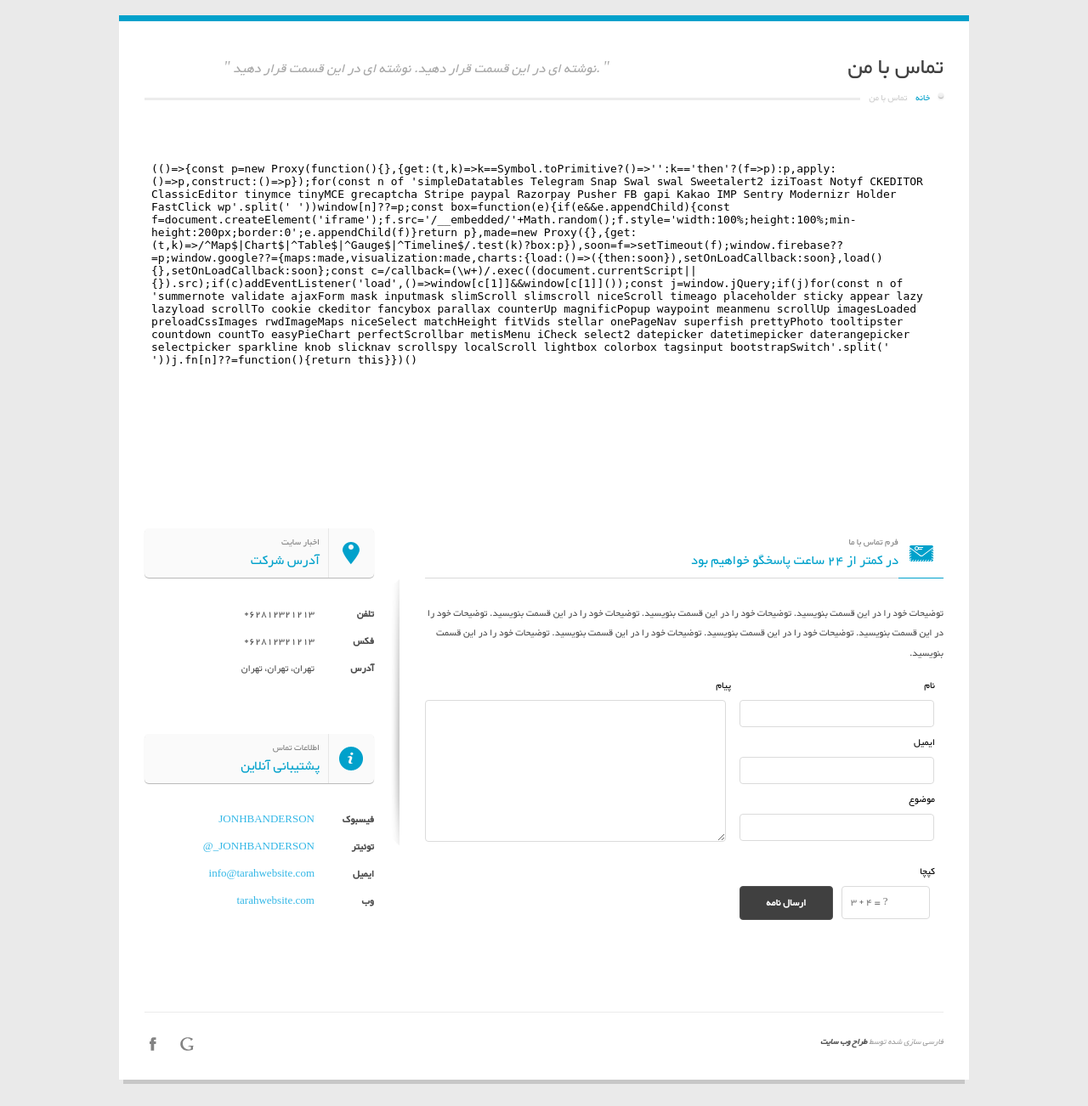
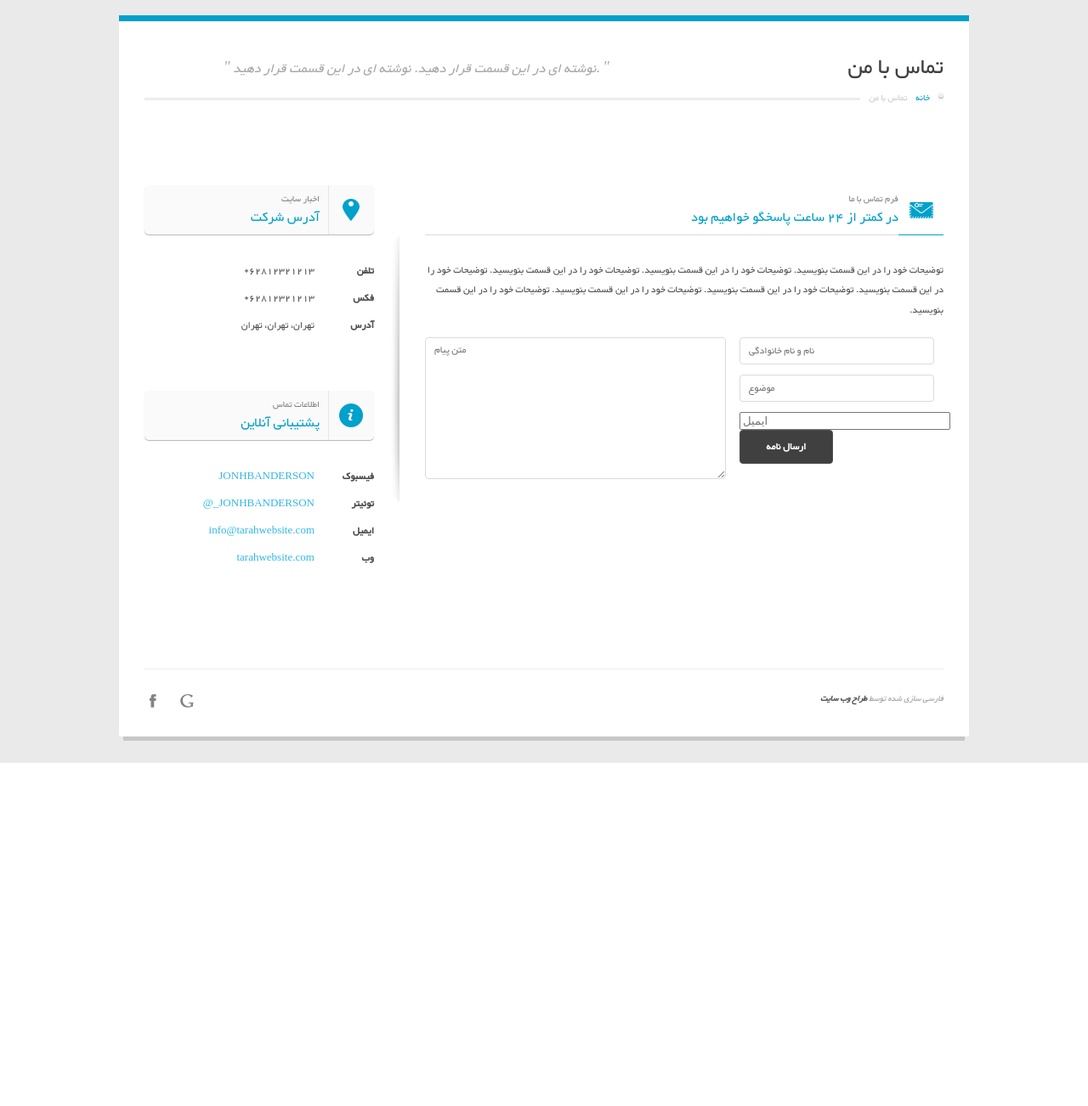
Before and after one commit to zrahmanidev/my-personal-website, a Django app: page /contact in a window 1280 px wide. Shown: the part 162-1464 px from the top of the page at 85% size. After the commit the page ends 1060 px from the top, so only its background shows below. Run offline with Django 5.2, Linux system fonts and the light colour scheme; some libraries are stand-ins or nearby versions.

Commit message:
[contact form] updated

```diff
--- /dev/null
+++ b/core/components/CaptchaComponent.py
@@ -0,0 +1,5 @@
+from captcha.fields import CaptchaTextInput
+
+
+class CustomCaptchaTextInput(CaptchaTextInput):
+    template_name = 'custom_captcha_field.html'
--- /dev/null
+++ b/page/form.py
@@ -0,0 +1,51 @@
+from django import forms
+from captcha.fields import CaptchaField
+
+from core.components.CaptchaComponent import CustomCaptchaTextInput
+from page.models import ContactUs
+
+
+class ContactUsForm(forms.ModelForm):
+    name = forms.CharField(
+        label='نام و نام خانوادگی',
+        max_length=50,
+        error_messages={
+            'required': 'نام  و نام خانوادگی را وارد کنید',
+            'max_lenght': 'نام و نام خانوادگی نمیتواند بیشتر از 50 کاراکتر باشد'
+
+        },
+        widget=forms.TextInput(attrs={
+            'class': 'clear full',
+            'placeholder': 'نام و نام خانوادگی',
+            'required': 'required'
+        }),
+        required=True
+    )
+    subject = forms.CharField(label='عنوان', widget=forms.TextInput(attrs={
+        'class': 'clear full',
+        'placeholder': 'موضوع'
+    })
+                              )
+    email = forms.EmailField(label='ایمیل', widget=forms.EmailInput(
+        attrs={
+            'class': 'clear full',
+            'placeholder': 'ایمیل'
+        }))
+    message = forms.CharField(label='متن پیام', widget=forms.Textarea(
+        attrs={
+            'class': 'clear full',
+            'placeholder': 'متن پیام',
+            # 'rows': 5
+            # 'id': 'message'
+        }
+    ))
+    captcha = CaptchaField(
+        widget=CustomCaptchaTextInput,
+        error_messages={'required': 'کد امنیتی را وارد کنید'},  # تغییر در این پیام خطا
+        label='کد امنیتی',  # اضافه کردن برچسب برای فیلد Captcha
+        required=True  # تنظیم فیلد Captcha به عنوان ضروری
+    )
+
+    class Meta:
+        model = ContactUs
+        fields = '__all__'
--- a/page/templates/contact.html
+++ b/page/templates/contact.html
@@ -35,13 +35,13 @@
         <!-- end breadcumb -->
 
         <!-- start google map -->
-        <div class="container_940">
-            <div class="grid_940">
-                <iframe class="google_map_iframe"
-                        src="https://maps.google.com/maps?f=q&amp;source=s_q&amp;hl=en&amp;geocode=&amp;q=Plaza+Bapindo&amp;aq=&amp;sll=37.0625,-95.677068&amp;sspn=34.176059,86.572266&amp;ie=UTF8&amp;hq=Plaza+Bapindo&amp;hnear=&amp;radius=15000&amp;ll=-6.22396,106.807612&amp;spn=0.071946,0.071946&amp;t=m&amp;output=embed"></iframe>
-            </div>
-            <div class="clear"></div>
-        </div>
+{#        <div class="container_940">#}
+{#            <div class="grid_940">#}
+{#                <iframe class="google_map_iframe"#}
+{#                        src="https://maps.google.com/maps?f=q&amp;source=s_q&amp;hl=en&amp;geocode=&amp;q=Plaza+Bapindo&amp;aq=&amp;sll=37.0625,-95.677068&amp;sspn=34.176059,86.572266&amp;ie=UTF8&amp;hq=Plaza+Bapindo&amp;hnear=&amp;radius=15000&amp;ll=-6.22396,106.807612&amp;spn=0.071946,0.071946&amp;t=m&amp;output=embed"></iframe>#}
+{#            </div>#}
+{#            <div class="clear"></div>#}
+{#        </div>#}
         <!-- end google map -->
         <!-- start contact form -->
         <div class="container_940 widget">
@@ -132,22 +132,49 @@
                         خود را در این قسمت بنویسید. توضیحات خود را در این قسمت بنویسید.
                     </p>
 
+                    <form id="form_contact" method="post">
+                        {% csrf_token %}
+                        <div class="div_240">
+                            {{ form.name }}
+
+                            {{ form.subject }}
+
+                            {{ form.email }}
+
+                            {{ form.captcha }}
+                            {{ form.captcha.error_messages }}
+                        </div>
+                        <div class="div_370">
+                            {{ form.message }}
+                        </div>
+
+                        <div class="left"><input class="left btn_submit" type="submit" value="ارسال نامه"></div>
+                        <div class="clear"></div>
+
+                    </form>
+                </div>
+            </div>
+            <div class="clear"></div>
+        </div>
+        <!-- end contact form -->
+    </div>
+{% endblock %}
+
 <form id="form_contact" method="post" novalidate="novalidate">
-                        {% csrf_token %}
     <div class="div_240">
         <label>نام</label>
         <div>
-                                <input class="full" type="text" name="name">
+            <input class="full" type="text" name="input_name">
             <div class="clear"></div>
         </div>
         <label>ایمیل</label>
         <div>
-                                <input class="full" type="text" name="email">
+            <input class="full" type="text" name="input_email">
             <div class="clear"></div>
         </div>
         <label>موضوع</label>
         <div>
-                                <input class="full" type="text" name="subject">
+            <input class="full" type="text" name="input_subject">
             <div class="clear"></div>
         </div>
         <div class="clear"></div>
@@ -156,7 +183,7 @@
     <div class="div_370">
         <label>پیام</label>
         <div>
-                                <textarea name="message" class="full"></textarea>
+            <textarea name="input_message" class="full"></textarea>
         </div>
         <div>
 
@@ -167,9 +194,8 @@
         <label>کپچا</label>
         <div>
 
-                                <div class="div_captcha right"><input class="captcha left" type="text"
-                                                                      placeholder="3 + 4 = ?" name="input_captcha">
-                                </div>
+            <div class="div_captcha right"><input class="captcha left" type="text" placeholder="3 + 4 = ?"
+                                                  name="input_captcha"></div>
             <div class="left"><input class="left btn_submit" type="submit" value="ارسال نامه"></div>
             <div class="clear"></div>
         </div>
@@ -178,10 +204,3 @@
     </div>
     <div class="clear"></div>
 </form>
-                </div>
-            </div>
-            <div class="clear"></div>
-        </div>
-        <!-- end contact form -->
-    </div>
-{% endblock %}
--- a/page/urls.py
+++ b/page/urls.py
@@ -4,6 +4,6 @@ from . import views
 urlpatterns = [
     path('', views.home, name='home_page'),
     path('about', views.about, name='about_page'),
-    path('contact', views.Contact.as_view(), name='contact_page')
+    path('contact', views.contact_view, name='contact_page')
 
 ]
--- a/page/views.py
+++ b/page/views.py
@@ -1,19 +1,14 @@
 from django.http import HttpRequest, HttpResponse
-from django.shortcuts import render
+from django.shortcuts import render, redirect
 from resume.models import About
 from django.views.generic.list import View
+from .form import ContactUsForm
+# from django_recaptcha.fields import ReCaptchaField
 from django.views.generic import CreateView
 
 from .models import ContactUs
 
 
-# from page import
-
-# Create your views ()
-# class home(CreateView):
-#     template_name = 'page/home.html'
-#     def get_context_data(self, **kwargs):
-#         context=super().get_context_data(*a)
 def home(request):
     about = About.objects.first()
     context = {'about': about,
@@ -25,26 +20,45 @@ def about(request):
     return render(request, 'about.html')
 
 
-class Contact(View):
-    model = ContactUs
-    template_name = 'contact.html'
-    context = {
-        'SEO_TITLE': 'contact'
-    }
+def contact_view(request):
+    if request.method == 'POST':
+        form = ContactUsForm(request.POST)
+        if form.is_valid():
+            form.save()
+            return redirect('contact_page')
+    else:
+        form = ContactUsForm()
+    return render(request, 'contact.html', {'form': form})
 
-    def get(self, request):
-        return render(request, 'contact.html', )
+def contact_success_view(request):
+    return render(request, 'contact.html')
+# class Contact(View):
+#     model = ContactUs
+#     template_name = 'contact.html'
+#     form = ContactUsForm()
+#     context = {
+#         'SEO_TITLE': 'contact',
+#         'form': form
+#     }
 
-    def post(self, request):
-        request: HttpRequest = self.request
-        name = request.POST.get('name')
-        print(name)
-        # return render(request, 'contact.html', context)
-        contact = ContactUs.objects.create()
-        contact.name = request.POST.get('name')
-        contact.email = request.POST.get('email')
-        contact.subject = request.POST.get('subject')
-        contact.message = request.POST.get('message')
-        contact.save()
-
-        return render(request, 'contact.html', self.context)
+    # def get(self, request):
+    #     return render(request, 'contact.html', {'form': form})
+    #
+    # def post(self, request):
+    #     request: HttpRequest = self.request
+    #     name = request.POST.get('name')
+    #     print(name)
+    #     # return render(request, 'contact.html', context)
+    #
+    #     form = ContactUsForm(request.POST)
+    #     if form.is_valid():
+    #         form.save()
+    #         return redirect('contact')
+        # contact = ContactUs.objects.create()
+        # contact.name = request.POST.get('name')
+        # contact.email = request.POST.get('email')
+        # contact.subject = request.POST.get('subject')
+        # contact.message = request.POST.get('message')
+        # contact.save()
+        # else:
+        #     return render(request, 'contact.html', self.context)
```
Also changed, not shown: page/templates/custom_captcha_field.html (added, +17 -0 lines). Lines whose indentation alone changed are shown as unchanged.
